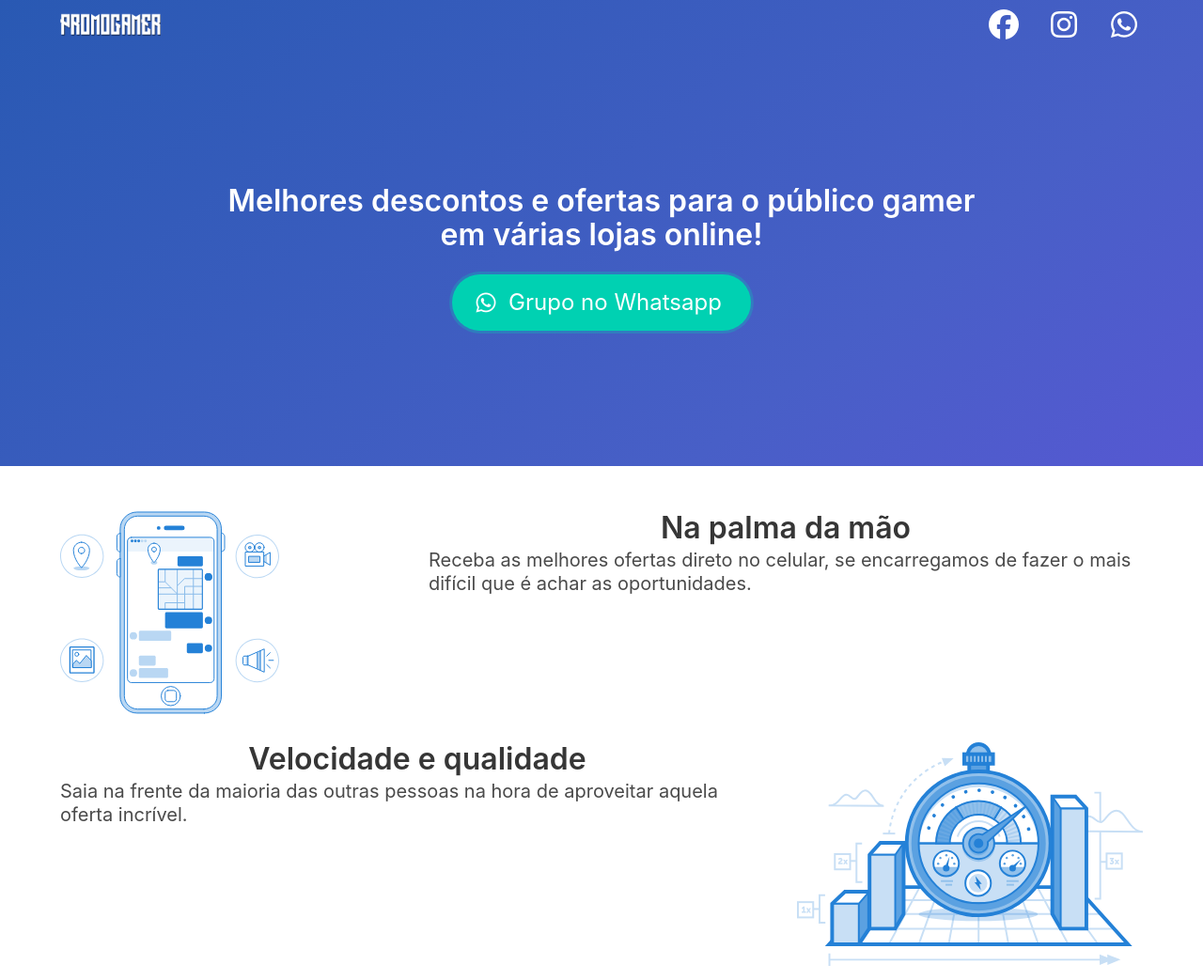
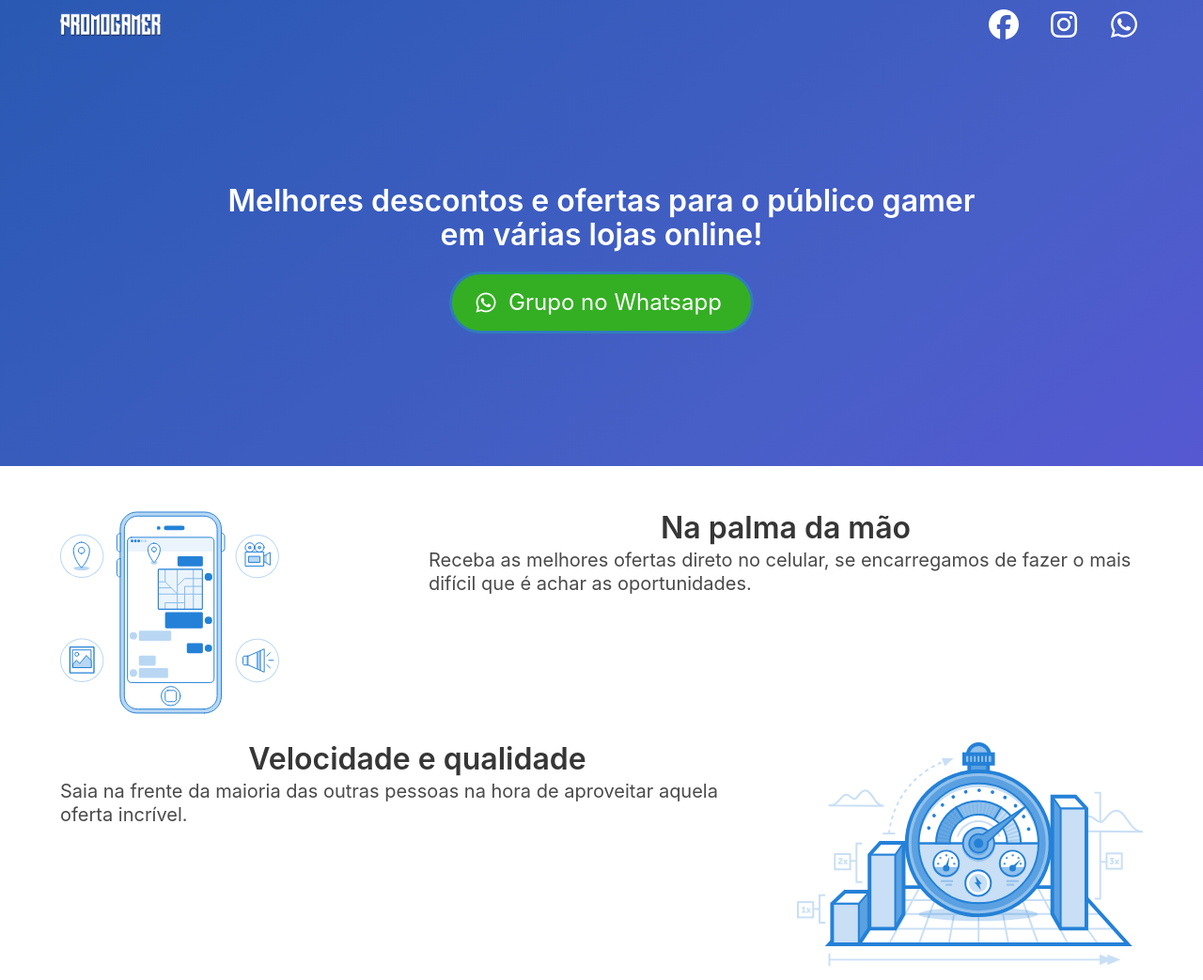
Before and after one commit to david27alves/promogamer, a plain HTML site: page index.html in a window 1280 px wide. Shown: the top 1043 px of the page at 94% size. Drawn offline with nearby package versions, Linux system fonts and the light colour scheme.

Commit message:
corrigido cor botao whatsapp

```diff
--- a/index.html
+++ b/index.html
@@ -48,7 +48,7 @@
 		<div class="hero-body">
 			<div class="container has-text-centered">
 				<h1 class="title">Melhores descontos e ofertas para o público gamer </br>em várias lojas online!</h1>
-                <button class="button is-primary is-large is-rounded is-focused">
+                <button class="button button_whatsapp is-primary is-large is-rounded is-focused ">
                     <span class="icon is-medium">
                       <i class="fab fa-whatsapp"></i>
                     </span>
--- a/style.css
+++ b/style.css
@@ -8,6 +8,10 @@
 	text-decoration: none;
 }
 
+.button_whatsapp {
+	background-color: #34af23 !important;
+}
+
 .footer {
 	background-color: #333;
 	padding: 3rem 1.5rem 2rem;
```
Also changed, not shown: img/capa-facebook.png (added), img/logo-white.png (added), img/postagem1.png (added), 1 other file.
